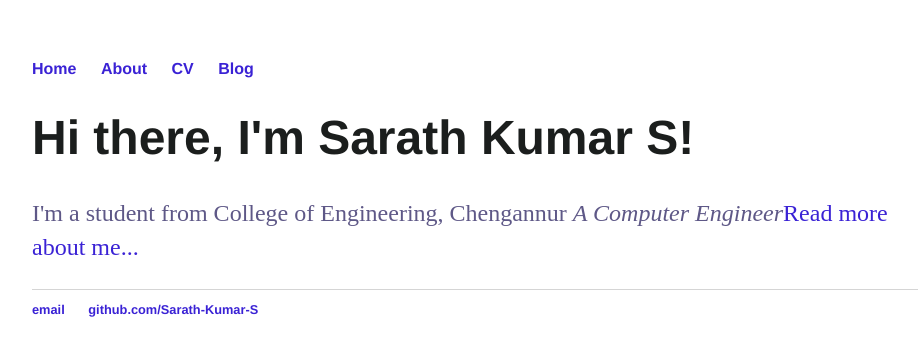
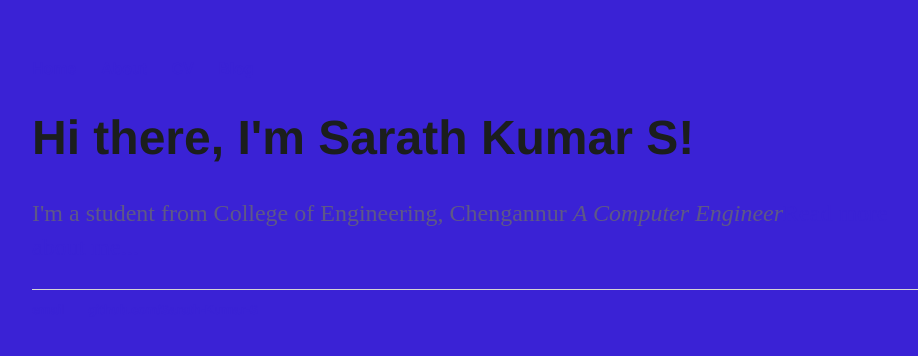
Before and after one commit to sayanpoddar123/Sarath-Kumar-S.github.io, a Jekyll site: the page built from index.html, in a window 1280 px wide. Shown: the top 356 px of the page, without its empty margins (160-1078 px from the left). Built offline with Jekyll 4.4.1, drawn with Linux system fonts in a browser that asks for light colours.

Commit message:
Update main.css

```diff
--- a/css/main.css
+++ b/css/main.css
@@ -1,5 +1,6 @@
 body {
     color: #1B1E1D;
+    background-color: #3A22D5;
     margin: 60px auto;
     width: 70%;
 }
```
